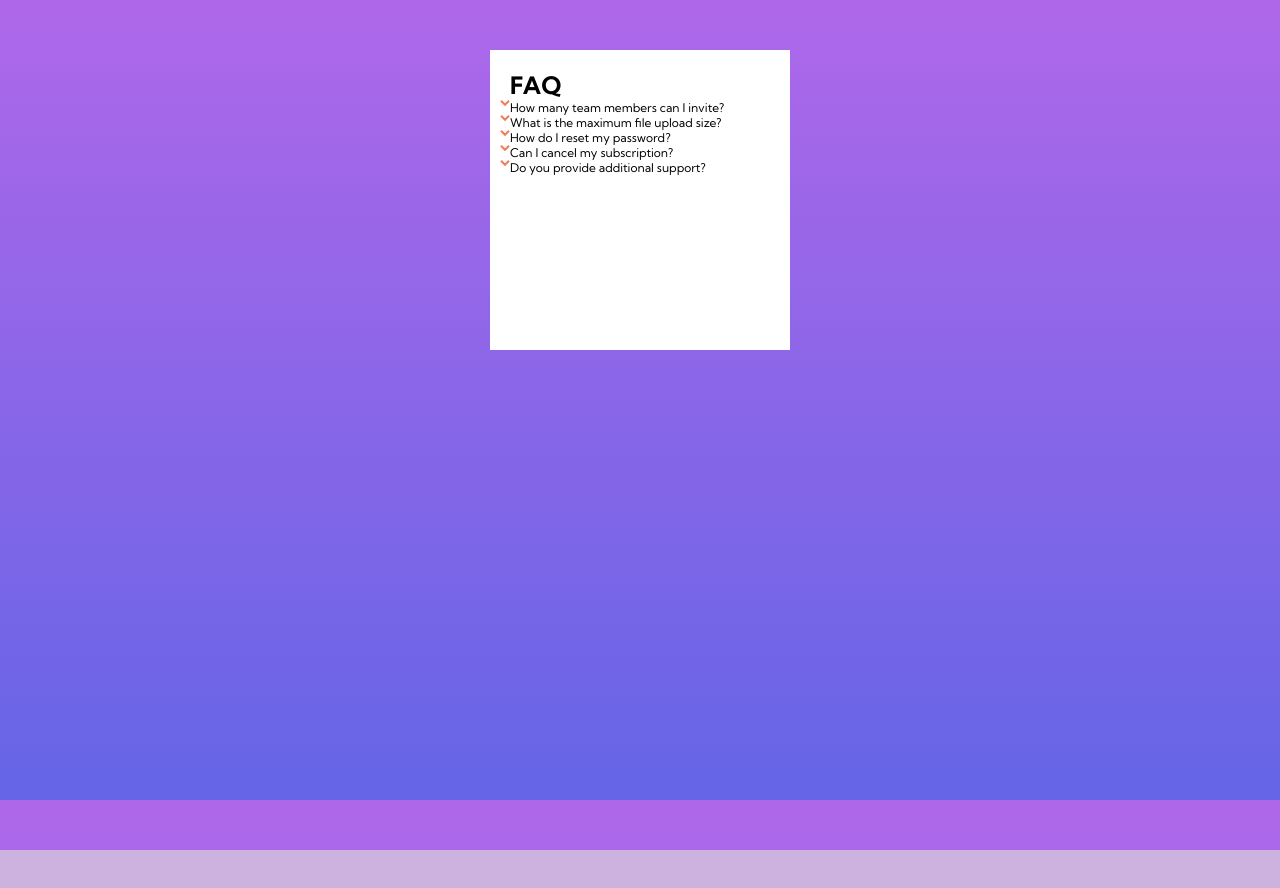
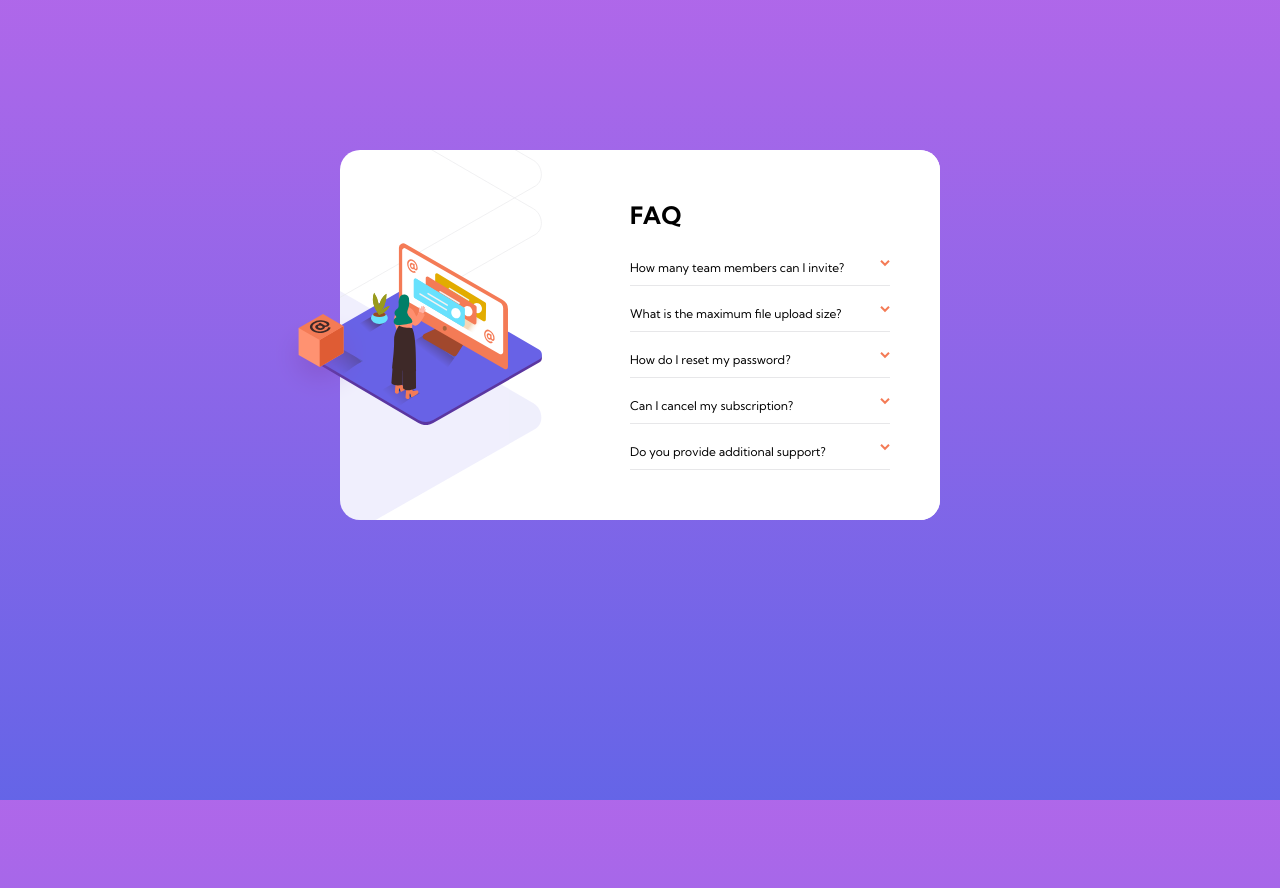
Before and after one commit to Msgl/faq-accordion-card, a website: page index.html in a window 1280 px wide. Before the commit the page ends 850 px from the top, so only its background shows below. Drawn offline with Linux system fonts and the light colour scheme.

Commit message:
Desktop view

```diff
--- a/index.html
+++ b/index.html
@@ -14,7 +14,10 @@
 <body>
 
 <div class="container">
-    <div class="icon"></div>
+    <div class="icon">
+        <img id="box-icon" src="/images/illustration-box-desktop.svg" alt="box-illustration">
+        <img id="woman-icon" src="/images/illustration-woman-online-desktop.svg" alt="woman-illustration">
+    </div>
     <div class="faq">
         <h1>FAQ</h1>
 
--- a/styles.css
+++ b/styles.css
@@ -28,38 +28,87 @@ Background gradient:
 html, body {
   height: 100%;
   margin: 0;
+  font-size: 12px;
+  font-family: 'Kumbh Sans', sans-serif;
 }
 
  body {
-    font-size: 12px;
-    font-family: 'Kumbh Sans', sans-serif;
     background-color: hsl(274, 43%, 79%);
     background-image: linear-gradient(hsl(273, 75%, 66%),hsl(240, 73%, 65%));
  }
 
+ .container {
+  background-color: white;
+  border-radius: 20px;
+  display: flex;
+  width: 600px;
+  margin: 150px auto;
+  height: 370px;
+ }
+
+
  .icon {
+  width: 40%;
+  border-top-left-radius: 20px;
+  border-bottom-left-radius: 20px;
+  position: relative;
+  background-image: url(/images/bg-pattern-desktop.svg);
+  background-repeat: no-repeat;
+  background-position: 110% 70%;
+  background-size: 260%;
 
  }
 
+#box-icon {
+ position:absolute;
+ width: 40%;
+ z-index: 1;
+ bottom: 31%;
+ left: -28%;
+}
+
+#woman-icon {
+  position:absolute;
+  width: 100%;
+  right: 16%;
+  top: 25%;
+}
+
  .faq{
-   width: 300px;
-   height: 300px;
-   padding: 20px;
-   margin: 50px auto;
+   width: 60%;
+   height: 100%;
+   padding: 50px;
    background-color: white;
+   border-top-right-radius: 20px;
+   border-bottom-right-radius: 20px;
  }
 
+ .faq h1 {
+   padding-bottom: 20px;
+ }
+
+.question {
+  position: relative;
+  padding-top: 10px;
+  padding-bottom: 10px;
+  margin-bottom: 10px;
+  border-bottom : solid 1px hsl(240, 5%, 91%);
+}
+
+.answer {
+  border-bottom : solid 1px hsl(240, 5%, 91%);
+}
 .question:hover {
   color: hsl(14, 88%, 65%);
 }
 
+
 .question:after {
   content: "";
   position: absolute;
-  left: 500px;
+  left: 250px;
   width: 10px;
   height: 7px;
-
   background-image: url(./../../images/icon-arrow-down.svg);
   background-repeat: no-repeat;
   background-size: 10px 7px;
```
Also changed, not shown: scripts.js (line endings or trailing spaces).
